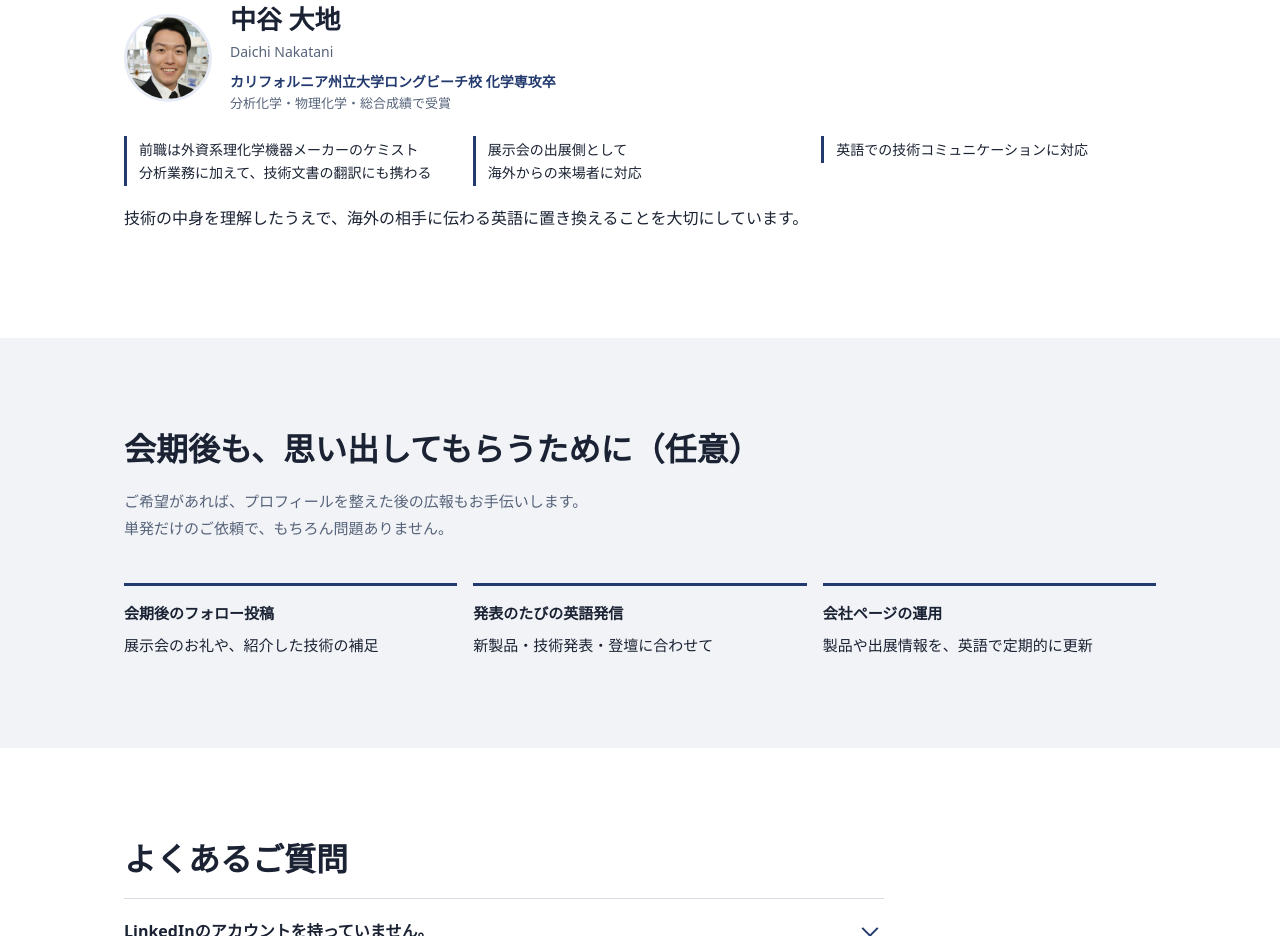
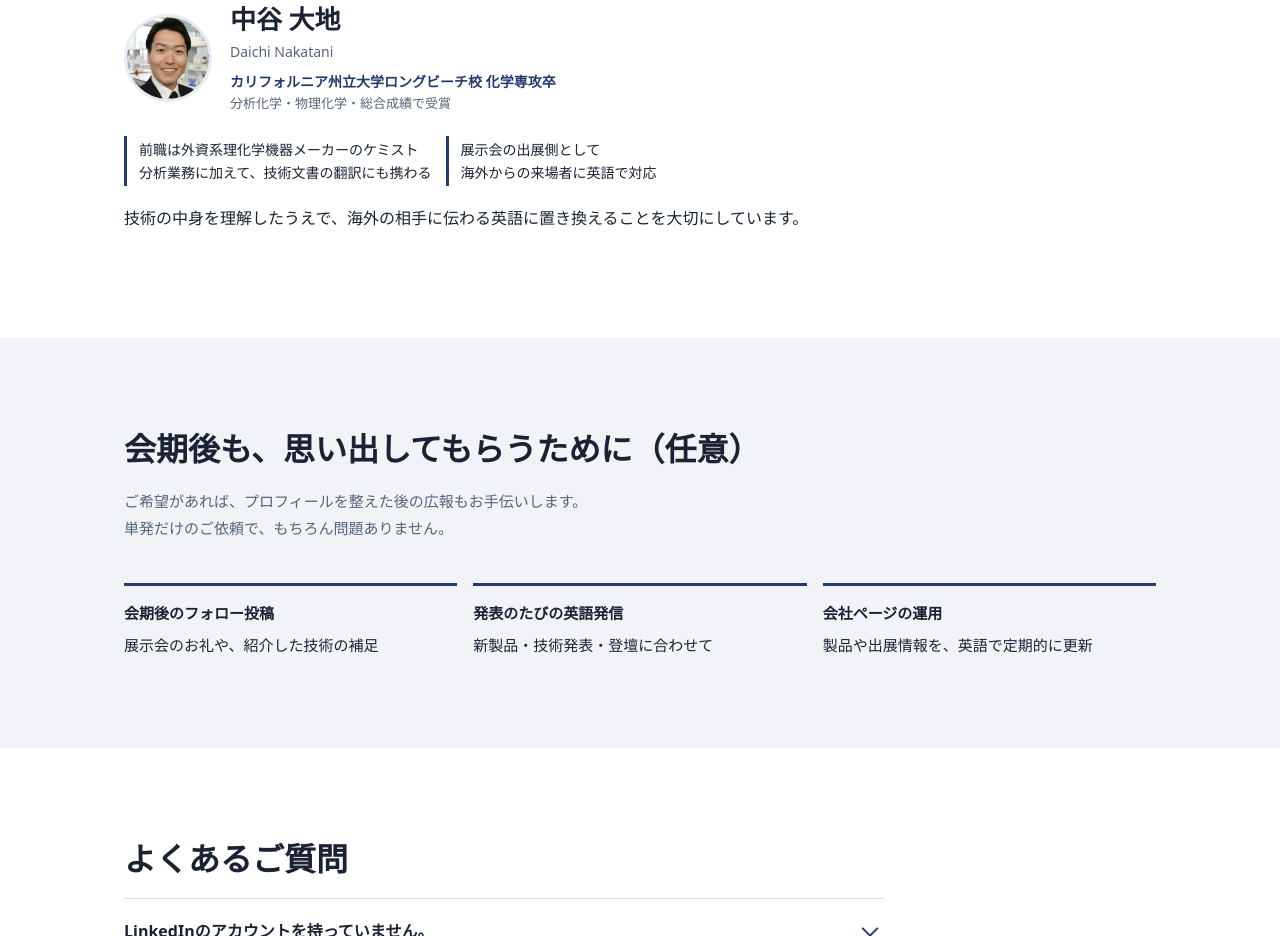
Before and after one commit to nakatani-expo/nakatani-expo.github.io, a plain HTML site: page index.html in a window 1280 px wide. Shown: the part 4880-5816 px from the top of the page. Drawn offline with Linux system fonts and the light colour scheme; a web font is replaced by a local one.

Commit message:
Merge English item into trade show fact

```diff
--- a/index.html
+++ b/index.html
@@ -207,7 +207,7 @@
   .me .edu { margin: 6px 0 0; font-size: 14px; font-weight: 700; color: var(--ai); line-height: 1.5; }
   .me .awd { margin: 2px 0 0; font-size: 13px; color: var(--sub); line-height: 1.5; }
   .me .edu .deg { display: inline-block; margin-left: 8px; padding: 1px 8px; border-radius: 999px; background: var(--ai-soft); font-size: 12px; font-weight: 700; }
-  .facts { display: grid; grid-template-columns: repeat(3, 1fr); align-items: start; gap: 14px; margin: 0 0 18px; padding: 0; list-style: none; }
+  .facts { display: grid; grid-template-columns: repeat(2, max-content); column-gap: 48px; align-items: start; gap: 14px; margin: 0 0 18px; padding: 0; list-style: none; }
   .facts li { border-left: 3px solid var(--ai); padding: 2px 0 2px 12px; font-size: 14px; line-height: 1.65; }
 
   /* ===== 任意の継続 ===== */
@@ -513,8 +513,7 @@
       </div>
       <ul class="facts">
         <li>前職は外資系理化学機器メーカーのケミスト<br>分析業務に加えて、技術文書の翻訳にも携わる</li>
-        <li>展示会の出展側として<br>海外からの来場者に対応</li>
-        <li><span class="nw">英語での技術コミュニケーションに対応</span></li>
+        <li>展示会の出展側として<br>海外からの来場者に英語で対応</li>
       </ul>
       <p>技術の中身を理解したうえで、海外の相手に伝わる英語に置き換えることを大切にしています。</p>
     </div>
```
